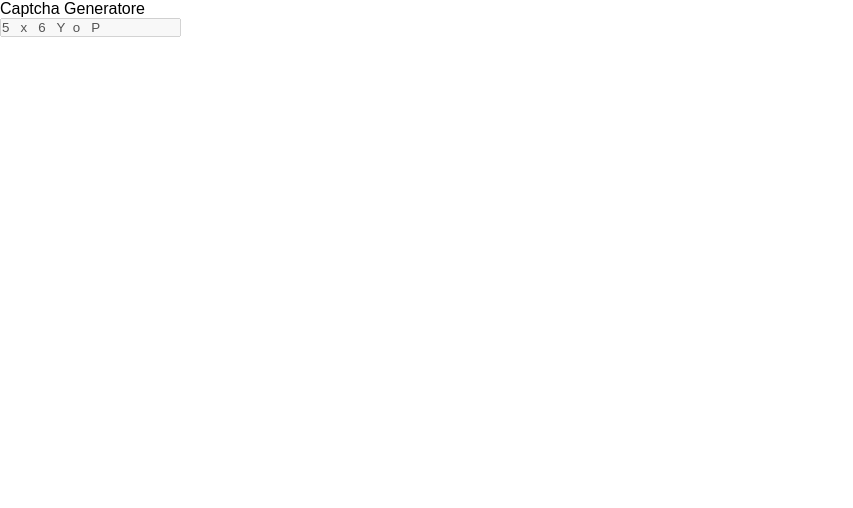
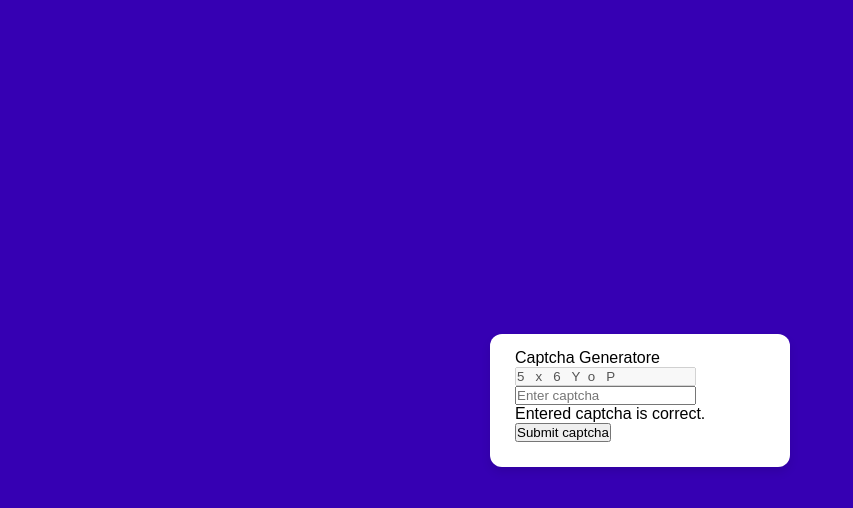
Before and after one commit to Zarpoosh/Captcha_Generatore, a plain HTML site: page index.html in a window 1280 px wide. Shown: the whole page, without its empty margins (0-853 px from the left). Drawn offline with nearby package versions, Linux system fonts and the light colour scheme.

Commit message:
complete HTML & container css

```diff
--- a/css/main.css
+++ b/css/main.css
@@ -6,3 +6,21 @@
   box-sizing: border-box;
   font-family: "Poppins", sans-serif;
 }
+
+body{
+    height: 100vh;
+    display: flex;
+    align-items: center;
+    justify-content: center;
+    background:rgb(54, 0, 179);
+}
+
+.container{
+    position: relative;
+    background:#fff;
+    max-width: 300px;
+    border-radius: 12px;
+    width: 100%;
+    padding: 15px 25px 25px;
+    box-shadow: 0 5px 10px rgba(0, 0, 0, 0.1);
+}
--- a/index.html
+++ b/index.html
@@ -17,6 +17,16 @@
         <div class="input_field captcha_box">
             <input type="text" value="5   x   6   Y  o   P" disabled>
         </div>
+
+        <div class="input_field captcha_input">
+            <input type="text" placeholder="Enter captcha">
+        </div>
+        <div class="message">Entered captcha is correct.</div>
+
+
+        <div class="input_field button">
+            <button>Submit captcha</button>
+        </div>
     </div>
     <script src="./js/main.js"></script>
   </body>
```
